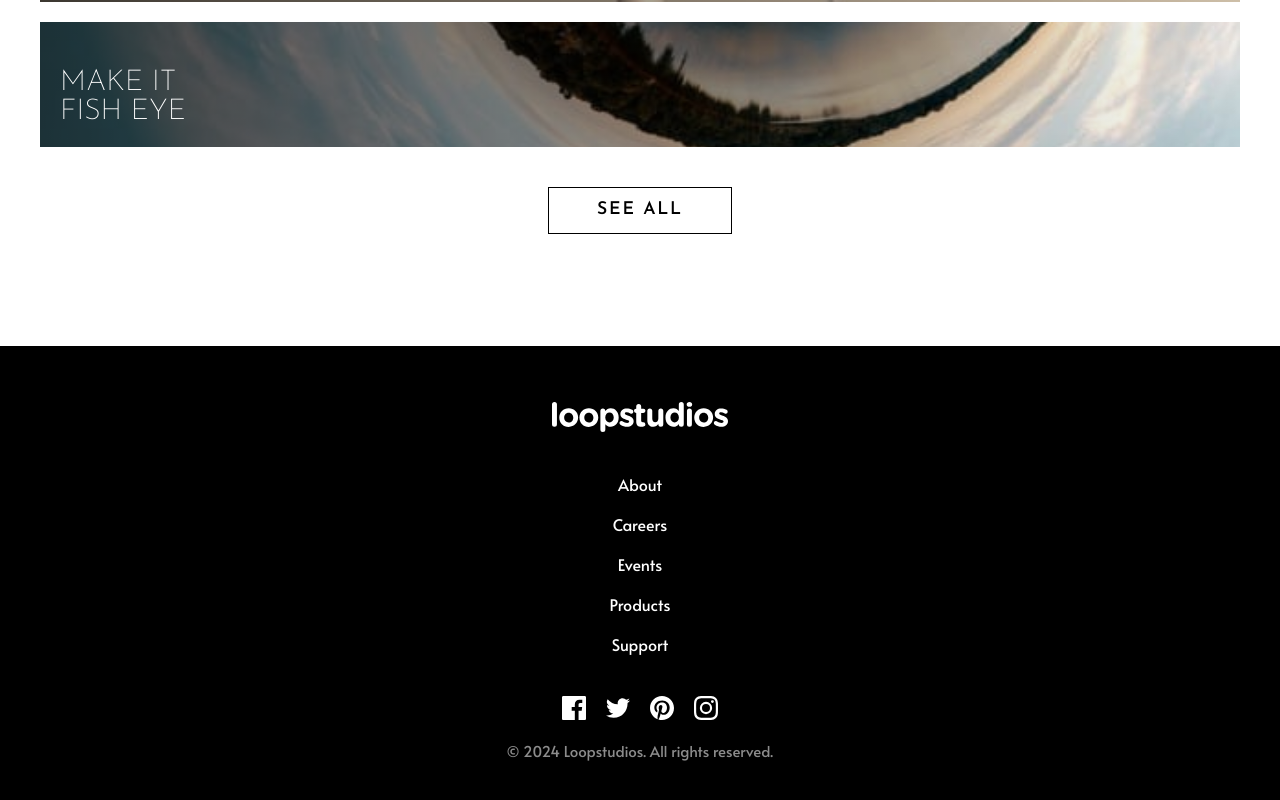
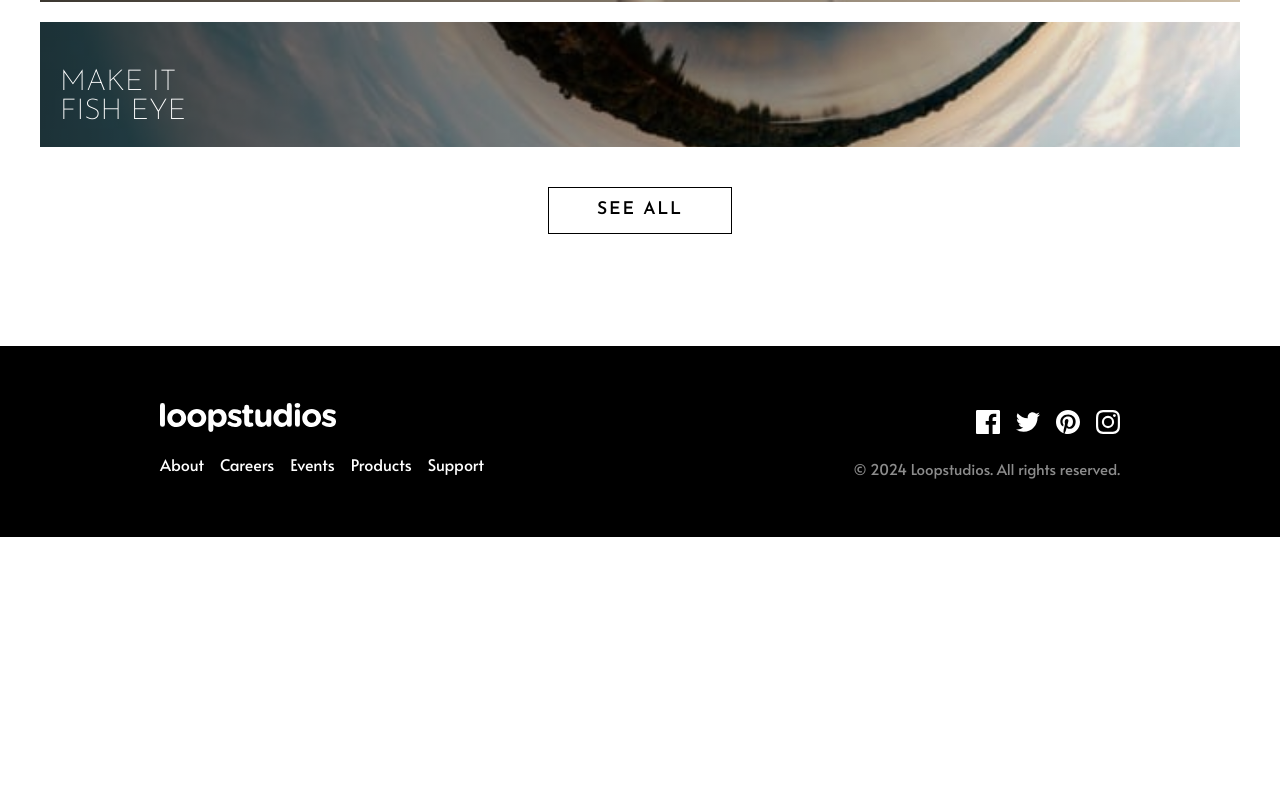
Before and after one commit to yogskr/frontend-mentor, a React (Vite) app in the folder 10-loopstudios-landing-page/: page / in a window 1280 px wide. Shown: the part 2410-3210 px from the top of the page. After the commit the page ends 2947 px from the top, so only its background shows below. Built offline with nearby package versions, Linux system fonts and the light colour scheme.

Commit message:
Added styles for the desktop view

```diff
--- a/10-loopstudios-landing-page/src/pages/Footer.jsx
+++ b/10-loopstudios-landing-page/src/pages/Footer.jsx
@@ -5,15 +5,21 @@ import SocialMedia from "../components/SocialMedia";
 
 export default function Footer() {
   return (
-    <footer className="flex flex-col items-center justify-center bg-black py-14">
-      <img className="w-36 md:w-44" src={logo.src} alt={logo.alt} />
-      <ul className="flex h-[16rem] flex-col items-center gap-4 pb-0 pt-10 font-alata text-white md:text-[1rem]">
-        <NavMenu isHeader={false} />
-      </ul>
-      <div className="group flex gap-5">
-        <SocialMedia />
+    <footer className="flex flex-col items-center justify-center bg-black py-14 lg:flex-row lg:justify-between lg:px-20 xl:px-40">
+      <div>
+        <img className="w-36 md:w-44" src={logo.src} alt={logo.alt} />
+        <ul className="flex h-[16rem] flex-col items-center gap-4 pb-0 pt-10 font-alata text-white md:text-[1rem] lg:mt-4 lg:h-[2rem] lg:flex-row lg:pt-0">
+          <NavMenu isHeader={false} />
+        </ul>
       </div>
-      <p className="mt-3 font-alata text-darkGray">{footerText.title}</p>
+      <div className="flex flex-col items-center justify-center lg:items-end">
+        <ul className="group flex gap-4">
+          <SocialMedia />
+        </ul>
+        <p className="mt-3 font-alata text-darkGray lg:mt-4">
+          {footerText.title}
+        </p>
+      </div>
     </footer>
   );
 }
```
